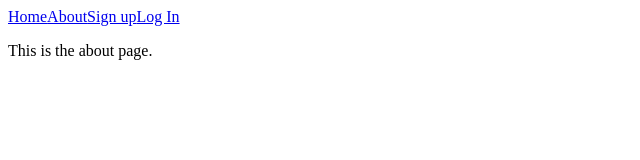
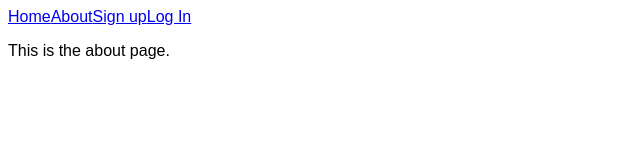
Before and after one commit to nlovas/backend-practise, a Next.js app in the folder frontend/: page /about in a window 1280 px wide. Shown: the top 160 px of the page, without its empty margins (0-640 px from the left). Built offline with nearby package versions, Linux system fonts and the light colour scheme.

Commit message:
fixed babel bug. Added a global scss file

```diff
--- a/frontend/babel.config.js
+++ b/frontend/babel.config.js
@@ -1,4 +1,12 @@
 // babel.config.js
 module.exports = {
+  plugins: [
+    [
+      "@babel/plugin-transform-runtime",
+      {
+        regenerator: true,
+      },
+    ],
+  ],
   presets: ["@babel/preset-env", "@babel/preset-react"],
 };
--- a/frontend/package.json
+++ b/frontend/package.json
@@ -15,12 +15,16 @@
   "author": "",
   "license": "ISC",
   "dependencies": {
+    "@babel/plugin-transform-runtime": "^7.9.0",
+    "@babel/runtime": "^7.9.2",
     "axios": "^0.19.2",
+    "bootstrap": "^3.4.1",
     "formik": "^2.1.4",
     "next": "^9.3.3",
     "react": "^16.13.1",
     "react-dom": "^16.13.1",
     "react-test-renderer": "^16.13.1",
+    "sass": "^1.26.3",
     "yup": "^0.28.3"
   },
   "devDependencies": {
--- /dev/null
+++ b/frontend/pages/_app.js
@@ -0,0 +1,8 @@
+/*import global styles here. These styles will be used throughout the app*/
+import * as React from "react";
+import "../styles/global-styles.scss";
+
+// This default export is required in a new `pages/_app.js` file.
+export default function MyApp({ Component, pageProps }) {
+  return <Component {...pageProps} />;
+}
--- a/frontend/pages/about.js
+++ b/frontend/pages/about.js
@@ -1,4 +1,5 @@
 import Header from "../components/Header";
+import * as React from "react";
 
 class About extends React.Component {
   //constructor(){}
--- a/frontend/pages/login.js
+++ b/frontend/pages/login.js
@@ -1,4 +1,5 @@
 import Header from "../components/Header";
+import * as React from "react";
 
 class Login extends React.Component {
   //constructor(){}
--- a/frontend/pages/signup.js
+++ b/frontend/pages/signup.js
@@ -3,6 +3,7 @@ import Header from "../components/Header";
 import { Formik, Field, Form, ErrorMessage } from "formik";
 import * as Yup from "yup";
 import axios from "axios";
+import * as React from "react";
 
 const api = "http://localhost:8080";
 
--- /dev/null
+++ b/frontend/styles/global-styles.scss
@@ -0,0 +1,3 @@
+body {
+  font-family: Arial, Helvetica, sans-serif;
+}
```
Also changed, not shown: 2 other files (tests, documents, lock files or other folders).
